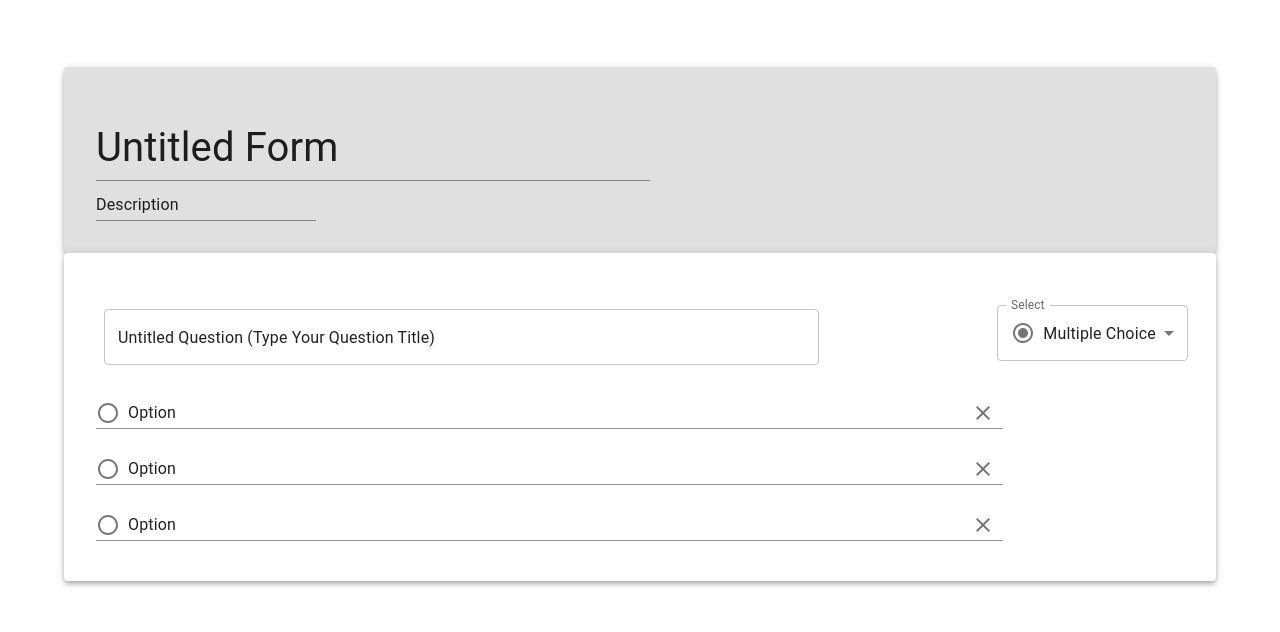
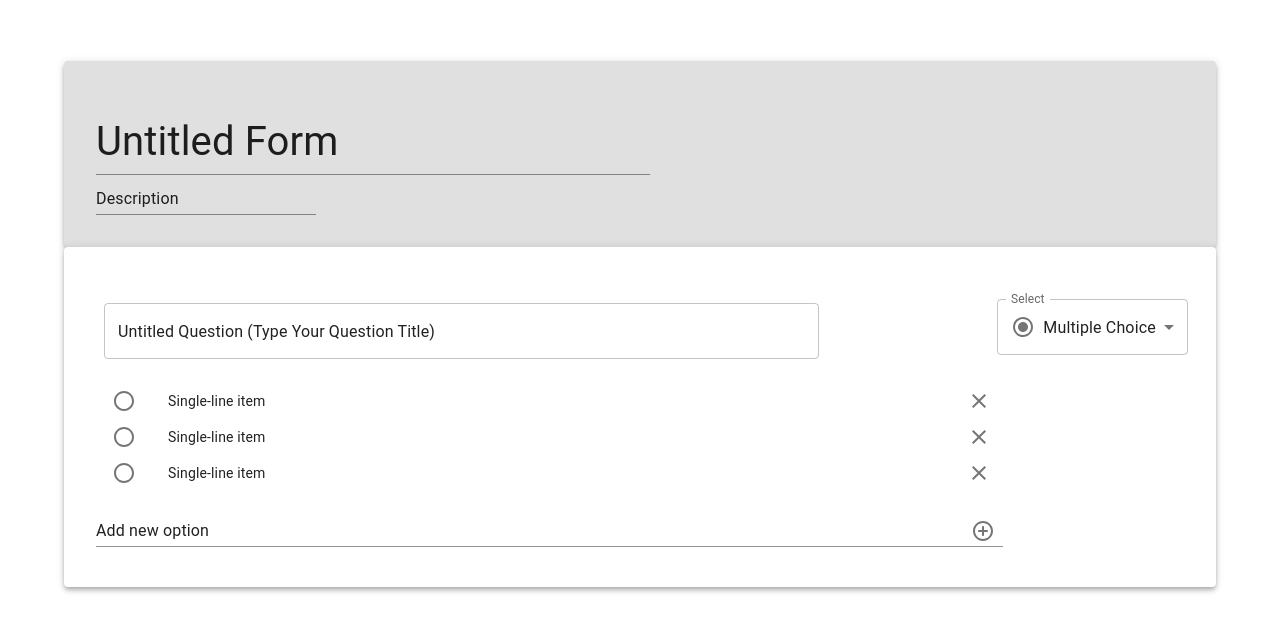
Before and after one commit to bennychen2004181026/MetaForm-Front, a React (Create React App) app: page /create-form in a window 1280 px wide. Shown: the part 104-736 px from the top of the page. Built offline with nearby package versions, Linux system fonts and the light colour scheme.

Commit message:
Update multichoice question

```diff
--- a/src/pages/CreateFormPage/components/CreateForm/CreateForm.tsx
+++ b/src/pages/CreateFormPage/components/CreateForm/CreateForm.tsx
@@ -1,7 +1,6 @@
 import React from 'react';
 
 import { Container } from '@mui/material';
-import Paper from '@mui/material/Paper';
 
 import ConditionalSectionContainer from '@/pages/CreateFormPage/components/CreateForm/components/ConditionalSectionContainer';
 import FormTitleField from '@/pages/CreateFormPage/components/CreateForm/components/FormTitleField';
--- a/src/pages/CreateFormPage/components/NewQuestion/components/MultiChoiceQuestion/MuitiChoiceQuestion.tsx
+++ b/src/pages/CreateFormPage/components/NewQuestion/components/MultiChoiceQuestion/MuitiChoiceQuestion.tsx
@@ -4,11 +4,11 @@ import { Grid } from '@mui/material';
 
 import QuestionTypeSelector from '../QuestionTypeSelector';
 
-import Option from './QuestionOption/Option';
+import AddOption from './components/AddOption/AddOption';
+import OptionList from './components/OptionList';
 import QuestionTitle from '@/pages/CreateFormPage/components/NewQuestion/components/QuestionTitle';
 
 const MuitiChoiceQuestion = () => {
-    const options = [1, 2, 3];
     return (
         <Grid container>
             <Grid xs={12}>
@@ -30,9 +30,10 @@ const MuitiChoiceQuestion = () => {
                     </Grid>
                 </Grid>
                 <Grid xs={10}>
-                    {options.map((item, _) => (
-                        <Option key={item} />
-                    ))}
+                    <OptionList dense />
+                </Grid>
+                <Grid xs={10}>
+                    <AddOption />
                 </Grid>
             </Grid>
         </Grid>
--- a/src/pages/CreateFormPage/components/NewQuestion/components/MultiChoiceQuestion/QuestionOption/Option.tsx
+++ /dev/null
@@ -1,36 +0,0 @@
-import React from 'react';
-
-import CircleOutlinedIcon from '@mui/icons-material/CircleOutlined';
-import CloseIcon from '@mui/icons-material/Close';
-import IconButton from '@mui/material/IconButton';
-import InputAdornment from '@mui/material/InputAdornment';
-import TextField from '@mui/material/TextField';
-
-const Option = () => {
-    return (
-        <TextField
-            required
-            id="muitichoice-question-option"
-            defaultValue="Option"
-            variant="standard"
-            margin="normal"
-            fullWidth
-            InputProps={{
-                startAdornment: (
-                    <InputAdornment position="start">
-                        <CircleOutlinedIcon />
-                    </InputAdornment>
-                ),
-                endAdornment: (
-                    <InputAdornment position="end">
-                        <IconButton>
-                            <CloseIcon />
-                        </IconButton>
-                    </InputAdornment>
-                ),
-            }}
-        />
-    );
-};
-
-export default Option;
--- /dev/null
+++ b/src/pages/CreateFormPage/components/NewQuestion/components/MultiChoiceQuestion/components/AddOption/AddOption.tsx
@@ -0,0 +1,30 @@
+import React from 'react';
+
+import AddCircleOutlineRoundedIcon from '@mui/icons-material/AddCircleOutlineRounded';
+import IconButton from '@mui/material/IconButton';
+import InputAdornment from '@mui/material/InputAdornment';
+import TextField from '@mui/material/TextField';
+
+const AddOption = () => {
+    return (
+        <TextField
+            required
+            id="muitichoice-question-option"
+            defaultValue="Add new option"
+            variant="standard"
+            margin="normal"
+            fullWidth
+            InputProps={{
+                endAdornment: (
+                    <InputAdornment position="end">
+                        <IconButton>
+                            <AddCircleOutlineRoundedIcon />
+                        </IconButton>
+                    </InputAdornment>
+                ),
+            }}
+        />
+    );
+};
+
+export default AddOption;
--- /dev/null
+++ b/src/pages/CreateFormPage/components/NewQuestion/components/MultiChoiceQuestion/components/Option/Option.tsx
@@ -0,0 +1,26 @@
+import React from 'react';
+
+import CircleOutlinedIcon from '@mui/icons-material/CircleOutlined';
+import CloseIcon from '@mui/icons-material/Close';
+import { IconButton, ListItem } from '@mui/material';
+import ListItemIcon from '@mui/material/ListItemIcon';
+import ListItemText from '@mui/material/ListItemText';
+
+const Option = () => {
+    return (
+        <ListItem
+            secondaryAction={
+                <IconButton edge="end" aria-label="delete">
+                    <CloseIcon />
+                </IconButton>
+            }
+        >
+            <ListItemIcon>
+                <CircleOutlinedIcon />
+            </ListItemIcon>
+            <ListItemText primary="Single-line item" />
+        </ListItem>
+    );
+};
+
+export default Option;
--- /dev/null
+++ b/src/pages/CreateFormPage/components/NewQuestion/components/MultiChoiceQuestion/components/OptionList/OptionList.tsx
@@ -0,0 +1,19 @@
+import React from 'react';
+
+import List from '@mui/material/List';
+
+import Option from '../Option';
+
+const fakeOptions = [1, 2, 3];
+
+const OptionList = ({ dense }: { dense: boolean }) => {
+    return (
+        <List dense={dense}>
+            {fakeOptions.map((item, _) => (
+                <Option key={item} />
+            ))}
+        </List>
+    );
+};
+
+export default OptionList;
--- /dev/null
+++ b/src/pages/CreateFormPage/components/NewQuestion/components/MultiChoiceQuestion/components/OptionList/index.ts
@@ -0,0 +1 @@
+export { default } from './OptionList';
```
Also changed, not shown: src/pages/CreateFormPage/components/NewQuestion/components/MultiChoiceQuestion/components/AddOption/index.ts (added), src/pages/CreateFormPage/components/NewQuestion/components/MultiChoiceQuestion/components/Option/index.ts (renamed from src/pages/CreateFormPage/components/NewQuestion/components/MultiChoiceQuestion/QuestionOption/index.ts).
